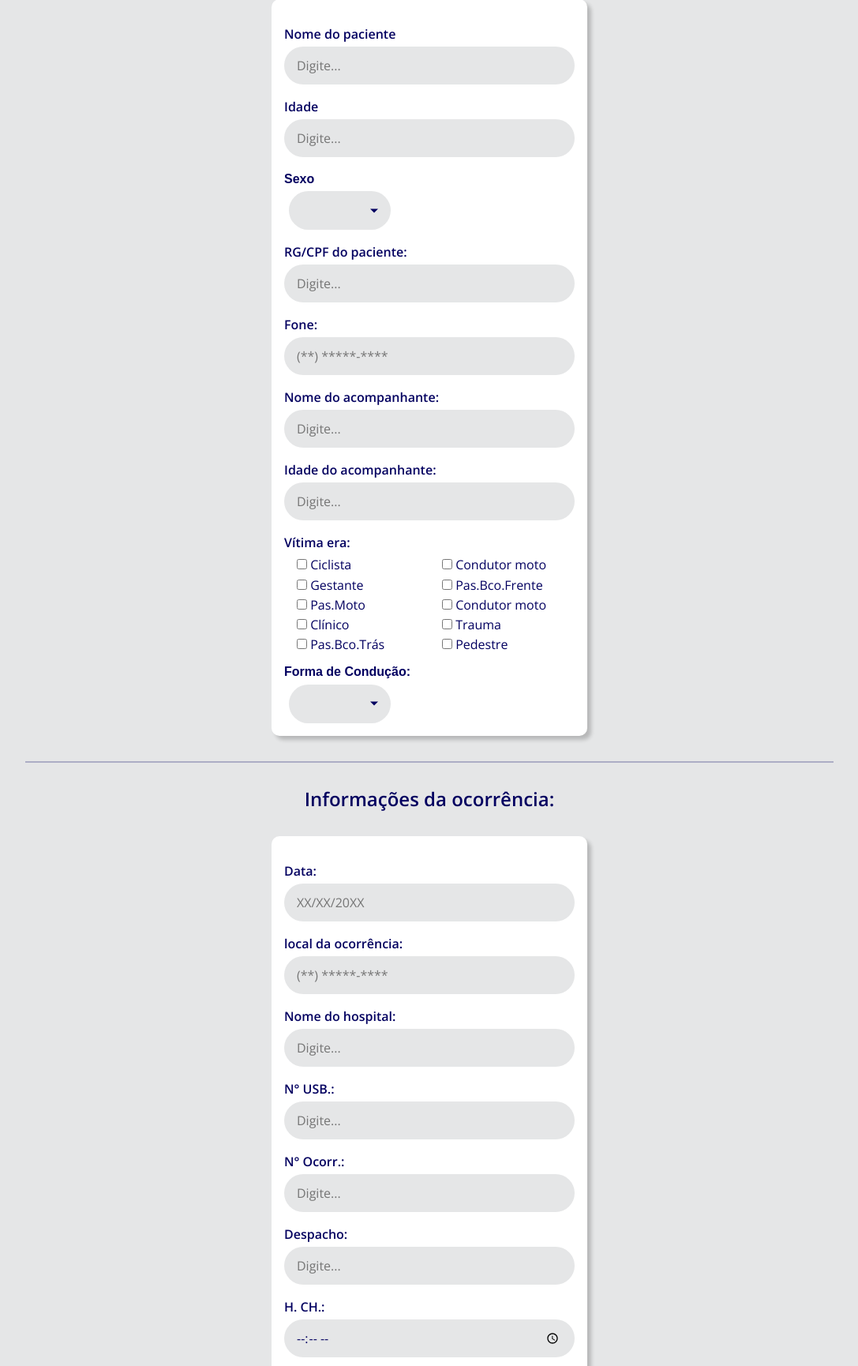
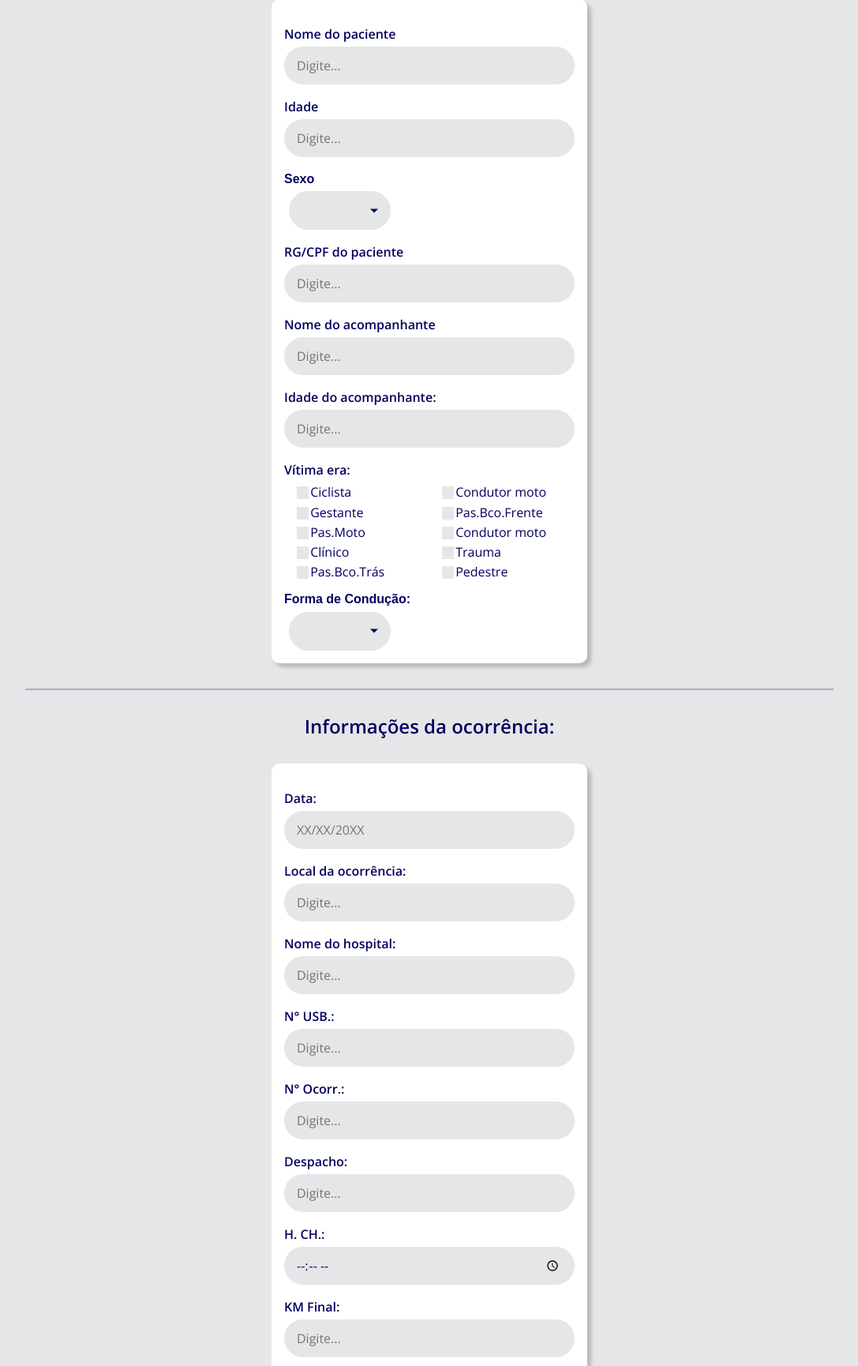
Before and after one commit to tiagofermiano/SA_NOAR, a PHP site: page /pages/index.html in a window 1280 px wide. Shown: the part 190-1920 px from the top of the page at 79% size, without its empty margins (96-1183 px from the left). Run offline with PHP 8.4, Linux system fonts and the light colour scheme.

Commit message:
Arrumando detalhes e bugs da pagina principal
Co-authored-by: Maria Fernanda de Jesus <mafejjj@users.noreply.github.com>

```diff
--- a/assets/index.css
+++ b/assets/index.css
@@ -581,6 +581,57 @@ header {
   font-size: 0.95rem;
 }
 
+.grid_transporte {
+  display: grid;
+  box-sizing: border-box;
+  grid-template-columns: 1fr 1fr;
+  row-gap: 0.5%;
+  font-size: 1.75rem;
+  justify-items: center;
+  margin-right: 12rem;
+  margin: auto;
+}
+
+input[type=checkbox] {
+  position: relative;
+  cursor: pointer;
+}
+input[type=checkbox]:before {
+  content: "";
+  display: block;
+  position: absolute;
+  width: 15px;
+  height: 16px;
+  top: 0;
+  left: 0;
+  background-color: #E5E6E7;
+}
+input[type=checkbox]:checked:before {
+  content: "";
+  display: block;
+  position: absolute;
+  width: 16px;
+  height: 16px;
+  top: 0;
+  left: 0;
+  background-color:#1E80EF;
+}
+input[type=checkbox]:checked:after {
+  content: "";
+  display: block;
+  width: 5px;
+  height: 10px;
+  border: solid white;
+  border-width: 0 2px 2px 0;
+  -webkit-transform: rotate(45deg);
+  -ms-transform: rotate(45deg);
+  transform: rotate(45deg);
+  position: absolute;
+  top: 2px;
+  left: 6px;
+}
+
+
 .colar-tam{
   color: #000000;
   width:40%;
--- a/pages/index.html
+++ b/pages/index.html
@@ -35,15 +35,17 @@
   <div class="boxinfopaciente">
     <form class="form">
       <div class="input-caixatexto">
-        <label for="username">Nome do paciente</label>
-        <input type="text" id="username" name="username" placeholder="Digite...">
-      </div>
-    </form>
-
-    <form class="form">
-      <div class="input-caixatexto">
-        <label for="username">Idade</label>
-        <input type="text" id="username" name="username" placeholder="Digite...">
+        <label for="nomePaciente">Nome do paciente</label>
+        <input type="text" id="nomePaciente" name="nomePaciente" oninput="validarLetraNomePaciente(this)" placeholder="Digite...">
+        <p id="mensagemErro-1" style="color: red;"></p>
+      </div>
+    </form>
+
+    <form class="form">
+      <div class="input-caixatexto">
+        <label for="idadePaciente">Idade</label>
+        <input type="text" id="idadePaciente" name="idadePaciente" maxlength="2" oninput="validarNumeroIdadePac(this)" placeholder="Digite...">
+        <p id="mensagemErro-2" style="color: red;"></p>
       </div>
       <!-- Adicione mais campos de formulário conforme necessário -->
     </form>
@@ -58,105 +60,98 @@
       <div class="custom-arrow"></div>
     </div>
 
-
-
-    <form class="form">
-      <div class="input-caixatexto">
-        <label for="username">RG/CPF do paciente:</label>
-        <input type="text" id="username" name="username" placeholder="Digite...">
-      </div>
-    </form>
-
-
-    <form class="form">
-      <div class="input-caixatexto">
-        <label for="username">Fone:</label>
-        <input type="text" id="username" name="username" placeholder="(**) *****-****">
-      </div>
-    </form>
-
-    <form class="form">
-      <div class="input-caixatexto">
-        <label for="username">Nome do acompanhante:</label>
-        <input type="text" id="username" name="username" placeholder="Digite...">
-      </div>
-    </form>
-
-    <form class="form">
-      <div class="input-caixatexto">
-        <label for="username">Idade do acompanhante:</label>
-        <input type="text" id="username" name="username" placeholder="Digite...">
-      </div>
-    </form>
-
+    <form class="form">
+      <div class="input-caixatexto">
+        <label for="rgCpfPaciente">RG/CPF do paciente</label>
+        <input type="text" id="rgCpfPaciente" name="rgCpfPaciente" placeholder="Digite..." maxlength="15" oninput="validarNumeroRGCPFPaciente(this);">
+        <p id="mensagemErro-3" style="color: red;"></p>
+      </div>
+    </form>
+
+
+
+
+    <form class="form">
+      <div class="input-caixatexto">
+        <label for="nomeAcompanhante">Nome do acompanhante</label>
+        <input type="text" id="nomeAcompanhante" name="nomeAcompanhante" placeholder="Digite..." oninput="validarNomeAcomp(this)">
+        <p id="mensagemErro-4" style="color: red;"></p>
+      </div>
+    </form>
+
+    <form class="form">
+      <div class="input-caixatexto">
+        <label for="idadeAcompanhante">Idade do acompanhante:</label>
+        <input type="text" id="idadeAcompanhante" name="idadeAcompanhante" maxlength="2" placeholder="Digite..." oninput="validarNumeroIdadeAcomp(this)">
+        <p id="mensagemErro-5" style="color: red;"></p>
+      </div>
+    </form>
 
     <div class="input-vitimaera">
       <div class="input-caixatexto">
-        <label for="username">Vítima era:</label>
+        <label for="vitimaEra">Vítima era:</label>
       </div>
     </div>
 
     <div class="grid_vitima">
-
       <div>
         <div class="checkbox">
           <input type="checkbox" name="checkBox[]" class="checkbox-block" id="checkbox-id-1">
           <label for="checkbox-id-1">Ciclista</label>
-
-        </div>
-      </div>
-      <div>
-        <div class="checkbox">
-          <input type="checkbox" name="checkBox[]" class="checkbox-block" id="checkbox-id-1">
-          <label for="checkbox-id-1">Condutor moto</label>
-        </div>
-      </div>
-      <div>
-        <div class="checkbox">
-          <input type="checkbox" name="checkBox[]" class="checkbox-block" id="checkbox-id-1">
-          <label for="checkbox-id-1">Gestante</label>
-        </div>
-      </div>
-      <div>
-        <div class="checkbox">
-          <input type="checkbox" name="checkBox[]" class="checkbox-block" id="checkbox-id-1">
-          <label for="checkbox-id-1">Pas.Bco.Frente</label>
-        </div>
-      </div>
-      <div>
-        <div class="checkbox">
-          <input type="checkbox" name="checkBox[]" class="checkbox-block" id="checkbox-id-1">
-          <label for="checkbox-id-1">Pas.Moto</label>
-        </div>
-      </div>
-      <div>
-        <div class="checkbox">
-          <input type="checkbox" name="checkBox[]" class="checkbox-block" id="checkbox-id-1">
-          <label for="checkbox-id-1">Condutor moto</label>
-        </div>
-      </div>
-      <div>
-        <div class="checkbox">
-          <input type="checkbox" name="checkBox[]" class="checkbox-block" id="checkbox-id-1">
-          <label for="checkbox-id-1">Clínico</label>
-        </div>
-      </div>
-      <div>
-        <div class="checkbox">
-          <input type="checkbox" name="checkBox[]" class="checkbox-block" id="checkbox-id-1">
-          <label for="checkbox-id-1">Trauma</label>
-        </div>
-      </div>
-      <div>
-        <div class="checkbox">
-          <input type="checkbox" name="checkBox[]" class="checkbox-block" id="checkbox-id-1">
-          <label for="checkbox-id-1">Pas.Bco.Trás</label>
-        </div>
-      </div>
-      <div>
-        <div class="checkbox">
-          <input type="checkbox" name="checkBox[]" class="checkbox-block" id="checkbox-id-1">
-          <label for="checkbox-id-1">Pedestre</label>
+        </div>
+      </div>
+      <div>
+        <div class="checkbox">
+          <input type="checkbox" name="checkBox[]" class="checkbox-block" id="checkbox-id-2">
+          <label for="checkbox-id-2">Condutor moto</label>
+        </div>
+      </div>
+      <div>
+        <div class="checkbox">
+          <input type="checkbox" name="checkBox[]" class="checkbox-block" id="checkbox-id-3">
+          <label for="checkbox-id-3">Gestante</label>
+        </div>
+      </div>
+      <div>
+        <div class="checkbox">
+          <input type="checkbox" name="checkBox[]" class="checkbox-block" id="checkbox-id-4">
+          <label for="checkbox-id-4">Pas.Bco.Frente</label>
+        </div>
+      </div>
+      <div>
+        <div class="checkbox">
+          <input type="checkbox" name="checkBox[]" class="checkbox-block" id="checkbox-id-5">
+          <label for="checkbox-id-5">Pas.Moto</label>
+        </div>
+      </div>
+      <div>
+        <div class="checkbox">
+          <input type="checkbox" name="checkBox[]" class="checkbox-block" id="checkbox-id-6">
+          <label for="checkbox-id-6">Condutor moto</label>
+        </div>
+      </div>
+      <div>
+        <div class="checkbox">
+          <input type="checkbox" name="checkBox[]" class="checkbox-block" id="checkbox-id-7">
+          <label for="checkbox-id-7">Clínico</label>
+        </div>
+      </div>
+      <div>
+        <div class="checkbox">
+          <input type="checkbox" name="checkBox[]" class="checkbox-block" id="checkbox-id-8">
+          <label for="checkbox-id-8">Trauma</label>
+        </div>
+      </div>
+      <div>
+        <div class="checkbox">
+          <input type="checkbox" name="checkBox[]" class="checkbox-block" id="checkbox-id-9">
+          <label for="checkbox-id-9">Pas.Bco.Trás</label>
+        </div>
+      </div>
+      <div>
+        <div class="checkbox">
+          <input type="checkbox" name="checkBox[]" class="checkbox-block" id="checkbox-id-10">
+          <label for="checkbox-id-10">Pedestre</label>
         </div>
       </div>
     </div>
@@ -192,8 +187,8 @@
 
     <form class="form">
       <div class="input-caixatexto">
-        <label for="username">local da ocorrência:</label>
-        <input type="text" id="username" name="username" placeholder="(**) *****-****">
+        <label for="username">Local da ocorrência:</label>
+        <input type="text" id="username" name="username" placeholder="Digite...">
       </div>
     </form>
 
@@ -214,7 +209,8 @@
     <form class="form">
       <div class="input-caixatexto">
         <label for="username">N° Ocorr.:</label>
-        <input type="text" id="username" name="username" placeholder="Digite...">
+        <input type="text" id="username" name="username" placeholder="Digite..." oninput="validarNumeroOcorr(this)">
+        <p id="mensagemErro-6" style="color: red;"></p>
       </div>
     </form>
 
@@ -242,21 +238,24 @@
     <form class="form">
       <div class="input-caixatexto">
         <label for="username">CÓD. IR:</label>
-        <input type="text" id="username" name="username" placeholder="Digite...">
+        <input type="text" id="username" name="username" placeholder="Digite..." oninput="validarCodIR(this)">
+        <p id="mensagemErro-7" style="color: red;"></p>
       </div>
     </form>
 
     <form class="form">
       <div class="input-caixatexto">
         <label for="username">CÓD. PS:</label>
-        <input type="text" id="username" name="username" placeholder="Digite...">
+        <input type="text" id="username" name="username" placeholder="Digite..." oninput="validarCodPS(this)">
+        <p id="mensagemErro-8" style="color: red;"></p>
       </div>
     </form>
 
     <form class="form">
       <div class="input-caixatexto">
         <label for="username">CÓD. SIA/SUS:</label>
-        <input type="text" id="username" name="username" placeholder="Digite...">
+        <input type="text" id="username" name="username" placeholder="Digite..." oninput="validarCodSIASUS(this)">
+        <p id="mensagemErro-9" style="color: red;"></p>
       </div>
     </form>
 
@@ -462,17 +461,20 @@
 
     <form class="form">
       <div class="input-caixatexto">
-        <label for="username">Pressã arterial:</label>
-        <input type="text" id="username" name="username" placeholder="____x____mmHg">
-      </div>
-    </form>
+        <label for="medidaPressao">Medida de Pressão:</label>
+        <input type="text" id="medidaPressao" oninput="formatarMedidaPressao(this)" placeholder="__x__mmHg">
+      </div>
+    </form>
+
+
 
     <form class="form">
       <div class="input-caixatexto">
           <label for="username">Pulso:</label>
-        <input type="text" id="username" name="username" placeholder="_____B.C.P.M.">
-      </div>
-    </form>
+          <input type="text" id="username" name="username" placeholder="_____">
+      </div>
+  </form>
+
 
 
 
@@ -804,7 +806,7 @@
 
   <div class="prob">
     <label class="item">
-        <input type="checkbox" class="main-checkbox-resp" onchange="toggleRespiratorio()"> Respiratório
+        <input id="checkbox-id-768" type="checkbox" class="main-checkbox-resp" onchange="toggleRespiratorio()"> Respiratório
     </label>
     <label class="sub-item">
         <input type="checkbox" class="sub-checkbox-resp" disabled> Inalação de fumaça
@@ -872,6 +874,26 @@
     <div class="subtitulo"></div>
     <div class="texto">Decisão transporte</div>
 
+    <br>
+    <div class="grid_transporte">
+      <div>
+        <input type="checkbox" name="checkBox[]" class="checkbox-block" id="checkbox-id-1">
+        <label for="checkbox-id-1">🙁</label>
+      </div>
+      <div>
+        <input type="checkbox" name="checkBox[]" class="checkbox-block" id="checkbox-id-2">
+        <label for="checkbox-id-2">😖</label>
+      </div>
+      <div>
+        <input type="checkbox" name="checkBox[]" class="checkbox-block" id="checkbox-id-3">
+        <label for="checkbox-id-3">😐</label>
+      </div>
+      <div>
+        <input type="checkbox" name="checkBox[]" class="checkbox-block" id="checkbox-id-4">
+        <label for="checkbox-id-4">😀</label>
+      </div>
+    </div>
+
 
     <div class="subtitulo"></div>
     <div class="texto">Sinais e sintomas</div>
```
Also changed, not shown: scripts/checkbox_index.js (+203 -16 lines). Lines whose indentation alone changed are shown as unchanged.
